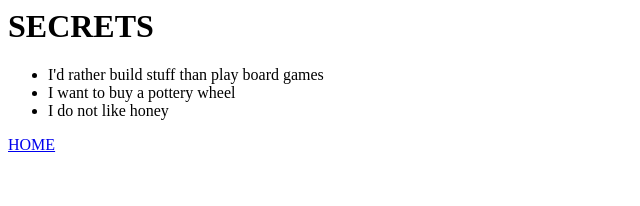
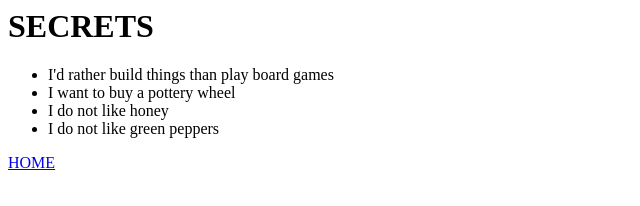
Before and after one commit to andreaeverman/andreaeverman.github.io, a plain HTML site: page Secrets.html in a window 1280 px wide. Shown: the whole page, without its empty margins (0-640 px from the left). Drawn offline with Linux system fonts and the light colour scheme.

Commit message:
I added a secret!

```diff
--- a/Secrets.html
+++ b/Secrets.html
@@ -8,9 +8,10 @@
 <h1> SECRETS </h2>
 
 <ul>
-    <li> I'd rather build stuff than play board games </li>
+    <li> I'd rather build things than play board games </li>
     <li> I want to buy a pottery wheel </li>
     <li> I do not like honey </li>
+    <li> I do not like green peppers </li>
 </ul>
 
 <a href="Home.html">HOME </a>
```
